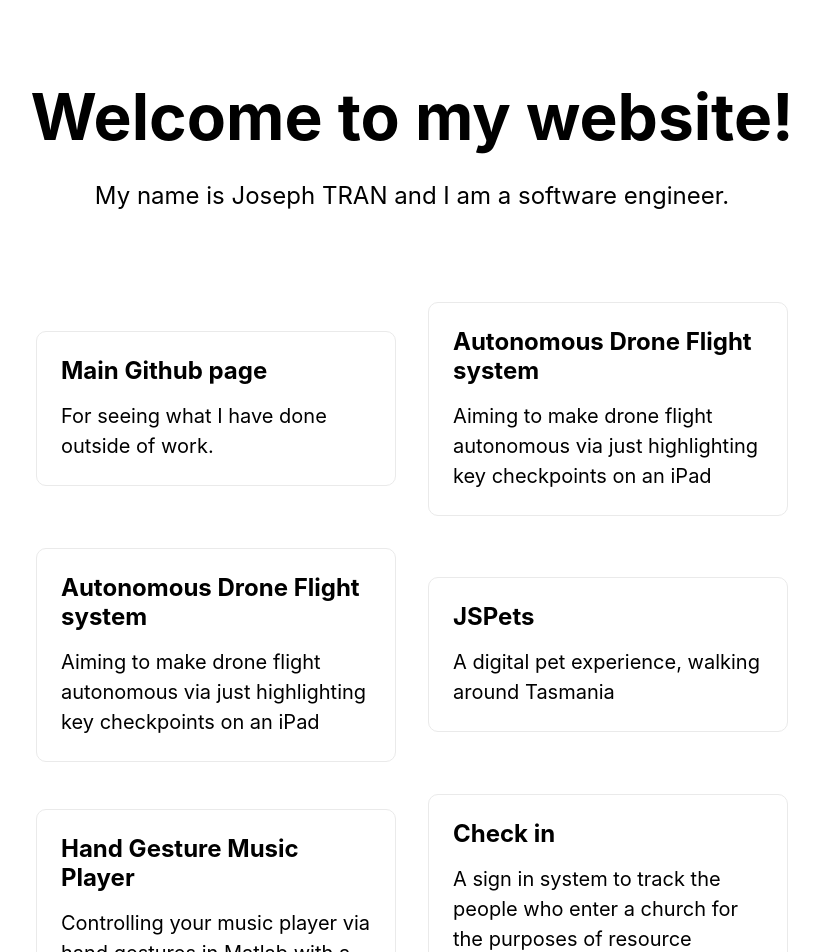
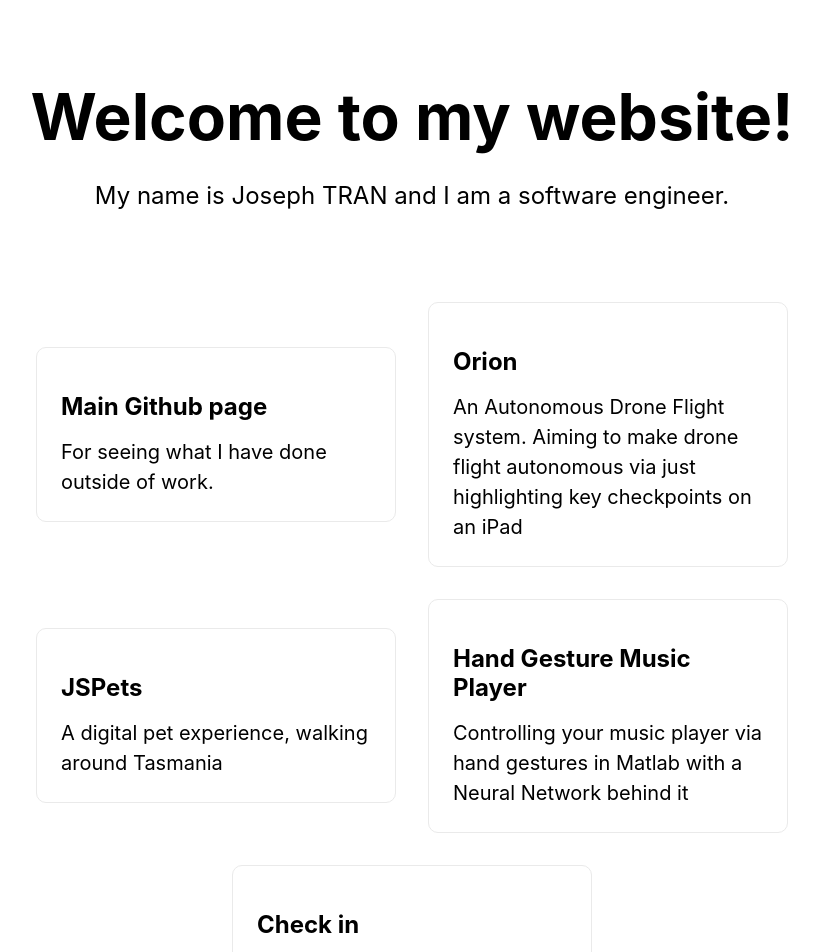
Before and after one commit to SquireOfSoftware/SquireOfSoftware.github.io, a Next.js app in the folder timeline_cards/: page / in a window 1280 px wide. Shown: the top 952 px of the page, without its empty margins (228-1048 px from the left). Built offline with nearby package versions, Linux system fonts and the light colour scheme.

Commit message:
Split out Card module out
- This is to divide up the cards and slowly replace them one at a time

```diff
--- /dev/null
+++ b/timeline_cards/pages/LinkCard.js
@@ -0,0 +1,13 @@
+import styles from '../styles/LinkCard.module.css'
+
+export default function Card({title, imageUrl, blurb, link}) {
+  return (
+    <>
+      <a href={link} className={styles.card} target="_blank">
+        <img src={imageUrl}/>
+        <h2>{title}</h2>
+        <p>{blurb}</p>
+      </a>
+    </>
+  )
+}
--- a/timeline_cards/pages/index.js
+++ b/timeline_cards/pages/index.js
@@ -1,6 +1,7 @@
 import Head from 'next/head'
 import Image from 'next/image'
 import styles from '../styles/Home.module.css'
+import LinkCard from './LinkCard'
 
 export default function Home() {
   return (
@@ -21,36 +22,25 @@ export default function Home() {
         </p>
 
         <div className={styles.grid}>
-          <a href="https://github.com/SquireOfSoftware" className={styles.card}>
-            <h2>Main Github page</h2>
-            <p>For seeing what I have done outside of work.</p>
-          </a>
+          <LinkCard link="https://github.com/SquireOfSoftware"
+                    title="Main Github page"
+                    blurb="For seeing what I have done outside of work."/>
 
-          <a href="https://github.com/SquireOfSoftware/Orion" className={styles.card}>
-            <h2>Autonomous Drone Flight system</h2>
-            <p>Aiming to make drone flight autonomous via just highlighting key checkpoints on an iPad</p>
-          </a>
+          <LinkCard link="https://github.com/SquireOfSoftware/Orion"
+                    title="Orion"
+                    blurb="An Autonomous Drone Flight system. Aiming to make drone flight autonomous via just highlighting key checkpoints on an iPad"/>
 
-          <a href="https://github.com/SquireOfSoftware/Orion" className={styles.card}>
-            <h2>Autonomous Drone Flight system</h2>
-            <p>Aiming to make drone flight autonomous via just highlighting key checkpoints on an iPad</p>
-          </a>
+          <LinkCard link="https://squireofsoftware.github.io/JSPets/"
+                    title="JSPets"
+                    blurb="A digital pet experience, walking around Tasmania"/>
 
-          <a href="https://squireofsoftware.github.io/JSPets/" className={styles.card}>
-            <h2>JSPets</h2>
-            <p>A digital pet experience, walking around Tasmania</p>
-          </a>
+          <LinkCard link="https://github.com/SquireOfSoftware/NNFL/tree/master/Project/"
+                    title="Hand Gesture Music Player"
+                    blurb="Controlling your music player via hand gestures in Matlab with a Neural Network behind it"/>
 
-          <a href="https://github.com/SquireOfSoftware/NNFL/tree/master/Project" className={styles.card}>
-            <h2>Hand Gesture Music Player</h2>
-            <p>Controlling your music player via hand gestures in Matlab with a Neural Network behind it</p>
-          </a>
-
-          <a href="https://github.com/SquireOfSoftware/check-in" className={styles.card}>
-            <h2>Check in</h2>
-            <p>A sign in system to track the people who enter a church for the purposes of resource provisioning and forecasting for events and food</p>
-          </a>
-
+          <LinkCard link="https://github.com/SquireOfSoftware/check-in"
+                    title="Check in"
+                    blurb="A sign in system to track the people who enter a church for the purposes of resource provisioning and forecasting for events and food"/>
         </div>
       </main>
 
--- a/timeline_cards/styles/Home.module.css
+++ b/timeline_cards/styles/Home.module.css
@@ -77,36 +77,6 @@
   margin-top: 3rem;
 }
 
-.card {
-  margin: 1rem;
-  padding: 1.5rem;
-  text-align: left;
-  color: inherit;
-  text-decoration: none;
-  border: 1px solid #eaeaea;
-  border-radius: 10px;
-  transition: color 0.15s ease, border-color 0.15s ease;
-  width: 45%;
-}
-
-.card:hover,
-.card:focus,
-.card:active {
-  color: #0070f3;
-  border-color: #0070f3;
-}
-
-.card h2 {
-  margin: 0 0 1rem 0;
-  font-size: 1.5rem;
-}
-
-.card p {
-  margin: 0;
-  font-size: 1.25rem;
-  line-height: 1.5;
-}
-
 .logo {
   height: 1em;
   margin-left: 0.5rem;
--- /dev/null
+++ b/timeline_cards/styles/LinkCard.module.css
@@ -0,0 +1,30 @@
+
+.card {
+  margin: 1rem;
+  padding: 1.5rem;
+  text-align: left;
+  color: inherit;
+  text-decoration: none;
+  border: 1px solid #eaeaea;
+  border-radius: 10px;
+  transition: color 0.15s ease, border-color 0.15s ease;
+  width: 45%;
+}
+
+.card:hover,
+.card:focus,
+.card:active {
+  color: #0070f3;
+  border-color: #0070f3;
+}
+
+.card h2 {
+  margin: 0 0 1rem 0;
+  font-size: 1.5rem;
+}
+
+.card p {
+  margin: 0;
+  font-size: 1.25rem;
+  line-height: 1.5;
+}
```
